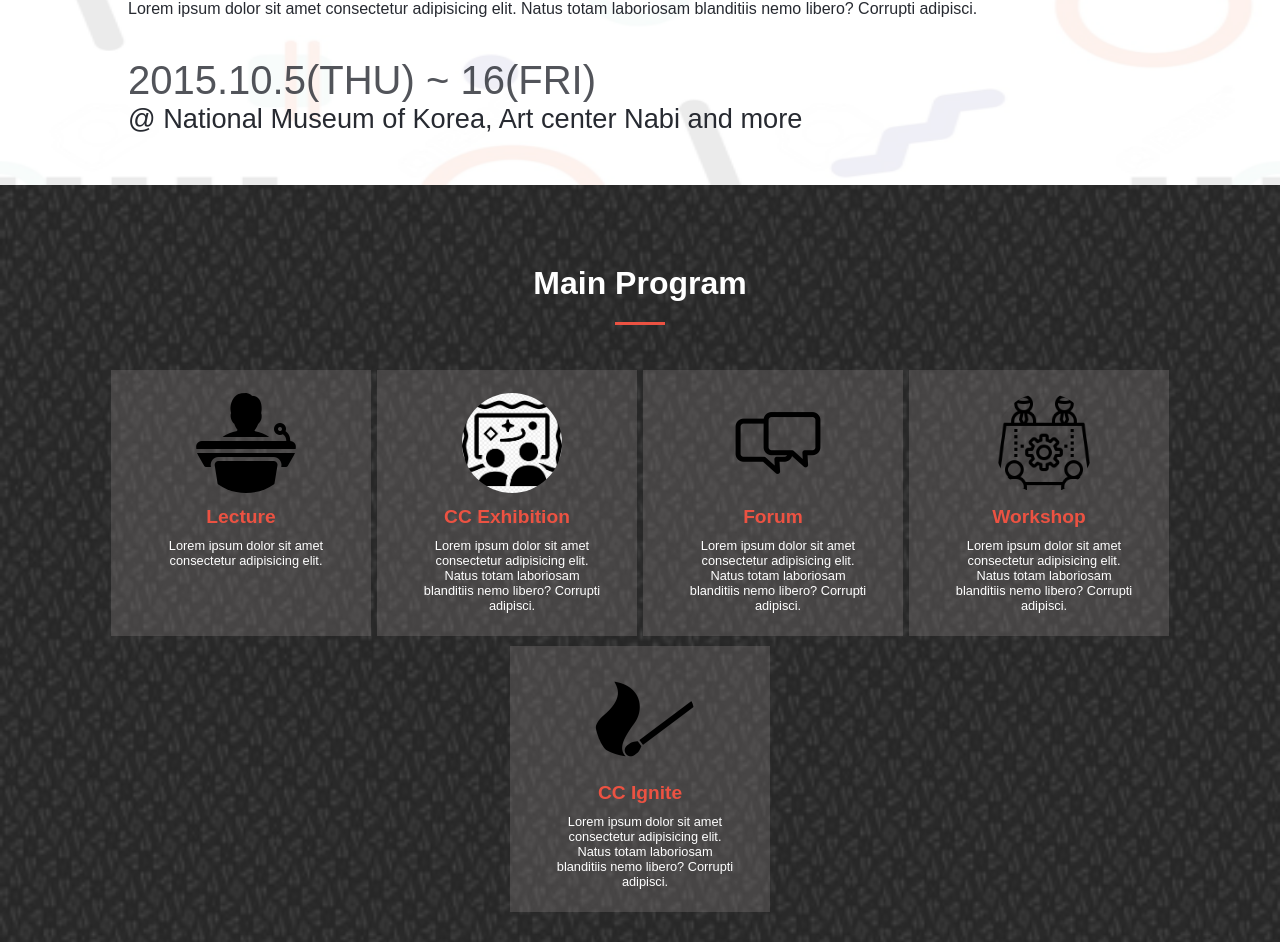
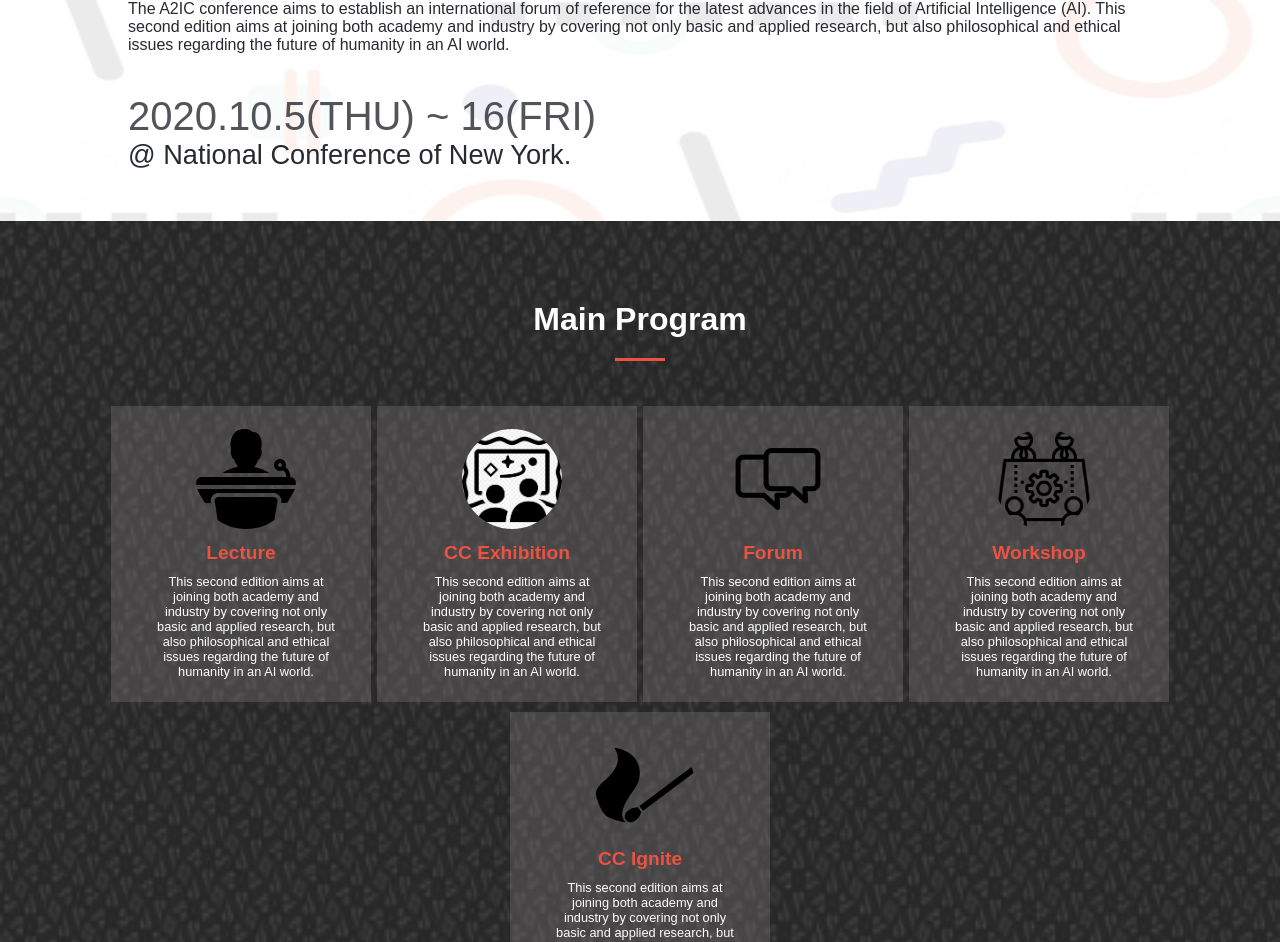
Before and after one commit to Kossi-stack/First-Capstone-Project, a plain HTML site: page index.html in a window 1280 px wide. Shown: the part 741-1683 px from the top of the page. Drawn offline with Linux system fonts and the light colour scheme; a web font is replaced by a local one.

Commit message:
Add index.html home page

```diff
--- a/index.html
+++ b/index.html
@@ -4,7 +4,7 @@
     <meta charset="UTF-8" />
     <meta http-equiv="X-UA-Compatible" content="IE=edge" />
     <meta name="viewport" content="width=device-width, initial-scale=1.0" />
-    <title>Home - Online Conferernce</title>
+    <title>AI Conferernce</title>
 
     <link href="https://fonts.cdnfonts.com/css/cocogoose" rel="stylesheet" />
 
@@ -34,9 +34,6 @@
         <li class="top-item">
           <a href="#">MyPage</a>
         </li>
-        <li class="top-item">
-          <a href="#">Korean</a>
-        </li>
       </ul>
     </header>
 
@@ -53,25 +50,27 @@
       <ul class="navlist">
         <li class="nav-item"><a href="./html/about.html">About</a></li>
         <li class="nav-item"><a href="#">Program</a></li>
-        <li class="nav-item"><a href="#">Join</a></li>
-        <li class="nav-item"><a href="#">Sponsor</a></li>
-        <li class="nav-item"><a href="#">News</a></li>
-        <li class="nav-item"><a href="#">CC&nbsp;Campaing</a></li>
+        <li class="nav-item"><a href="#">Registration</a></li>
+        <li class="nav-item"><a href="#">Submission</a></li>
+        <li class="nav-item"><a href="#">Contact</a></li>
       </ul>
     </nav>
     <main role="main" class="main">
       <section class="intro-main">
         <h1 class="hello">"Hello! Sharing World"</h1>
-        <h2 class="create">CREATIVE COMMONS</h2>
-        <h2 class="create">GLOBAL SUMMIT</h2>
-        <h2 class="create">2015</h2>
+        <h2 class="create">Artificial Intelligence</h2>
+        <h2 class="create">International Conference</h2>
+        <h2 class="create">A2IC 2020</h2>
         <p class="global">
-          Lorem ipsum dolor sit amet consectetur adipisicing elit. Natus totam
-          laboriosam blanditiis nemo libero? Corrupti adipisci.
+             The A2IC conference aims to establish an international
+             forum of reference for the latest advances in the field of Artificial Intelligence (AI).
+             This second edition aims at joining
+             both academy and industry by covering not only basic and applied research,
+             but also philosophical and ethical issues regarding the future of humanity in an AI world.
         </p>
-        <p class="day-time">2015.10.5(THU) ~ 16(FRI)</p>
+        <p class="day-time">2020.10.5(THU) ~ 16(FRI)</p>
         <p class="venue">
-          @ National Museum of Korea, Art center Nabi and more
+          @ National Conference of New York.
         </p>
       </section>
       <section class="main-program">
@@ -88,7 +87,11 @@
               <p class="program-name">Lecture</p>
             </div>
             <p class="program-description">
-              Lorem ipsum dolor sit amet consectetur adipisicing elit.
+             This second edition aims at joining
+             both academy and industry by covering not only basic
+             and applied research,
+             but also philosophical and ethical issues
+             regarding the future of humanity in an AI world.
             </p>
           </li>
           <li class="item">
@@ -101,8 +104,11 @@
               <p class="program-name">CC Exhibition</p>
             </div>
             <p class="program-description">
-              Lorem ipsum dolor sit amet consectetur adipisicing elit. Natus
-              totam laboriosam blanditiis nemo libero? Corrupti adipisci.
+              This second edition aims at joining
+             both academy and industry
+             by covering not only basic and applied research,
+             but also philosophical and ethical issues
+              regarding the future of humanity in an AI world.
             </p>
           </li>
           <li class="item">
@@ -111,8 +117,11 @@
               <p class="program-name">Forum</p>
             </div>
             <p class="program-description">
-              Lorem ipsum dolor sit amet consectetur adipisicing elit. Natus
-              totam laboriosam blanditiis nemo libero? Corrupti adipisci.
+              This second edition aims at joining
+             both academy and industry by covering
+              not only basic and applied research,
+             but also philosophical and ethical
+             issues regarding the future of humanity in an AI world.
             </p>
           </li>
           <li class="item">
@@ -125,8 +134,11 @@
               <p class="program-name">Workshop</p>
             </div>
             <p class="program-description">
-              Lorem ipsum dolor sit amet consectetur adipisicing elit. Natus
-              totam laboriosam blanditiis nemo libero? Corrupti adipisci.
+              This second edition aims at joining
+             both academy and industry by covering
+              not only basic and applied research,
+             but also philosophical and ethical
+              issues regarding the future of humanity in an AI world.
             </p>
           </li>
           <li class="item">
@@ -135,13 +147,17 @@
               <p class="program-name">CC Ignite</p>
             </div>
             <p class="program-description">
-              Lorem ipsum dolor sit amet consectetur adipisicing elit. Natus
-              totam laboriosam blanditiis nemo libero? Corrupti adipisci.
+              This second edition aims at joining
+              both academy and industry by covering
+               not only basic and applied research,
+              but also philosophical and ethical
+               issues regarding the future of humanity in an AI world.
             </p>
           </li>
         </ul>
         <div class="whole-program"><a href="#">SEE THE WHOLE PROGRAM</a></div>
-        <button class="join">Join CC Global Summit 2015</button>
+        <button class="join">Join Artificial Intelligence
+          International Conference</button>
       </section>
 
       <section class="featured-speakers">
@@ -177,16 +193,18 @@
       </section>
       <section class="rights">
         <div class="footer-logo">
-          <img src="./assets/images/company_logo.png" alt="company logo" />
+          <img src="./assets/images/company_logo.jpg" alt="company logo" />
         </div>
         <div class="right">
           <span class="footer-year"
-            >2015 Creative Common Korea, Some Rights Reserved</span
+            >2020 Artificial Intelligence
+            International Conference, Some Rights Reserved</span
           >
           <span class="explanation">
-            Lorem ipsum dolor sit amet consectetur adipisicing elit. Ullam ipsa
-            quod necessitatibus aliquid ipsam deserunt sunt voluptatibus sequi
-            saepe minus, quas fuga et nemo unde sit fugit. Sint, a itaque.
+            um of reference for the latest advances in the field of Artificial Intelligence (AI).
+             This second edition aims at joining
+             both academy and industry by covering not only basic and applied research,
+             but also philosophical and ethical issues regarding the future of humanity in an AI world.
           </span>
         </div>
       </section>
```
Also changed, not shown: html/about.html (+1 -1 lines).
